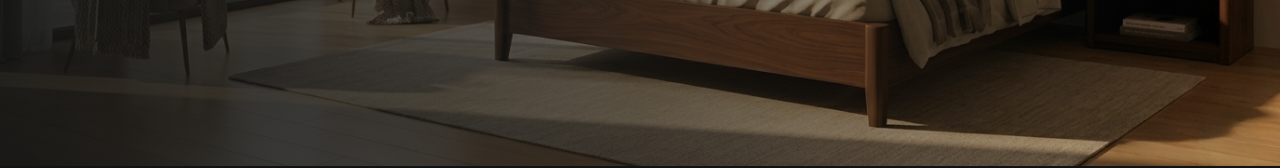
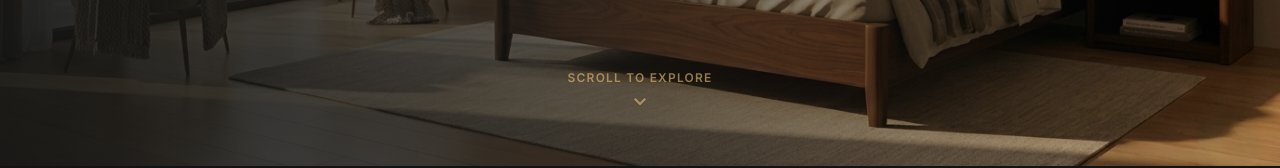
Before and after one commit to cevahir72/volanetti, a Next.js app: page /wood-works/collections/bedroom in a window 1280 px wide. Shown: the part 554-722 px from the top of the page. Built offline with nearby package versions, Linux system fonts and the light colour scheme; a web font is replaced by a local one.

Commit message:
f-commit

```diff
--- a/app/wood-works/collections/bedroom/page.tsx
+++ b/app/wood-works/collections/bedroom/page.tsx
@@ -51,6 +51,12 @@ export default function BedroomCollectionPage() {
                 </button>
               </div>
             </motion.div>
+          </div>
+
+          {/* Scroll Indicator */}
+          <div className="absolute bottom-12 left-1/2 -translate-x-1/2 flex flex-col items-center gap-2 text-secondary/60">
+            <span className="font-label-caps text-[10px] uppercase tracking-[0.3em]">Scroll to Explore</span>
+            <span className="material-symbols-outlined animate-bounce">expand_more</span>
           </div>
         </section>
 
--- a/app/wood-works/collections/living-room/page.tsx
+++ b/app/wood-works/collections/living-room/page.tsx
@@ -40,6 +40,12 @@ export default function LivingRoomCollectionPage() {
               Where architectural precision meets the warmth of bespoke craftsmanship. Discover our latest manufacture of artisanal seating and surfaces.
             </p>
           </motion.div>
+
+          {/* Scroll Indicator */}
+          <div className="absolute bottom-12 left-1/2 -translate-x-1/2 flex flex-col items-center gap-2 text-secondary/60">
+            <span className="font-label-caps text-[10px] uppercase tracking-[0.3em]">Scroll to Explore</span>
+            <span className="material-symbols-outlined animate-bounce">expand_more</span>
+          </div>
         </header>
 
         <div className="max-w-container-max mx-auto px-margin-mobile md:px-margin-desktop py-24 md:py-32 space-y-24 md:space-y-32">
--- a/app/wood-works/collections/office/page.tsx
+++ b/app/wood-works/collections/office/page.tsx
@@ -41,6 +41,12 @@ export default function OfficeCollectionPage() {
                 Where architectural precision meets bespoke craftsmanship. Our office collection is engineered for the modern visionary who demands excellence in every detail.
               </p>
             </motion.div>
+          </div>
+
+          {/* Scroll Indicator */}
+          <div className="absolute bottom-12 left-1/2 -translate-x-1/2 flex flex-col items-center gap-2 text-secondary/60">
+            <span className="font-label-caps text-[10px] uppercase tracking-[0.3em]">Scroll to Explore</span>
+            <span className="material-symbols-outlined animate-bounce">expand_more</span>
           </div>
         </section>
 
```
